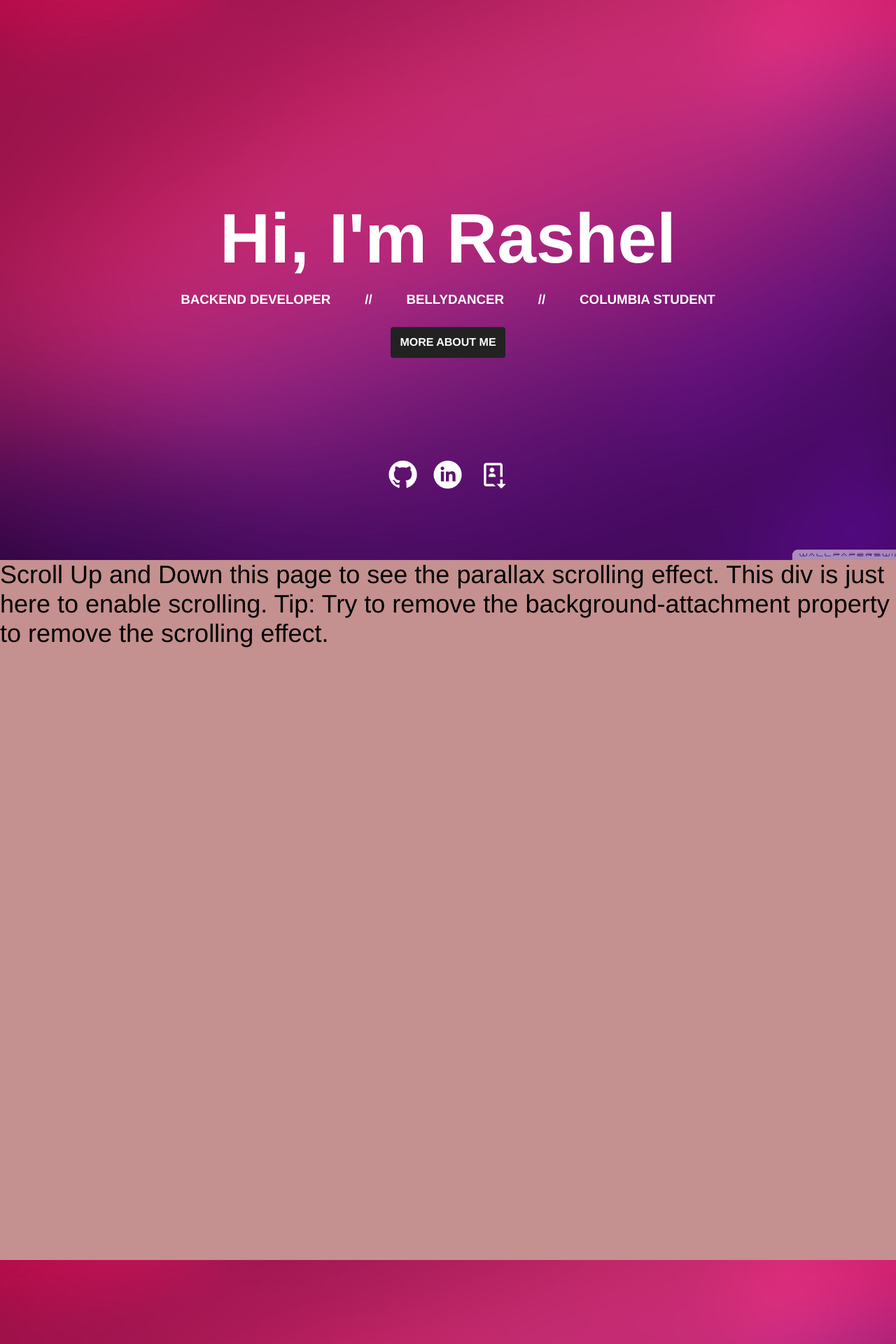
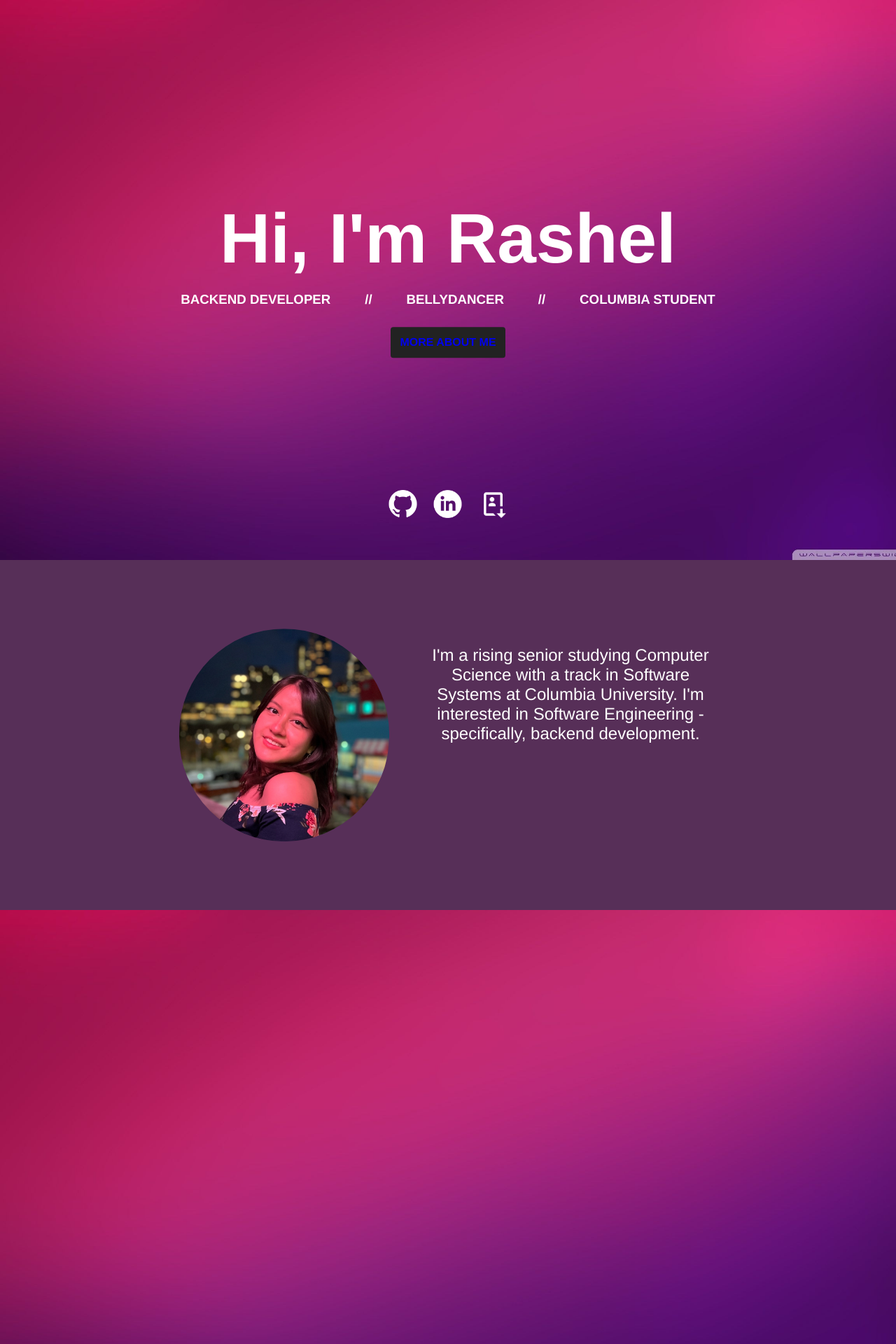
Before and after one commit to rashelrr/mlh-portfolio-project, a Flask app: page / in a window 1280 px wide. Shown: the top 1920 px of the page at 70% size. Run offline with Flask 2, Linux system fonts and the light colour scheme.

Commit message:
finished updating aboutme section

```diff
--- a/app/static/styles/main.css
+++ b/app/static/styles/main.css
@@ -1,5 +1,6 @@
 p, h1, h2, h3, h4, h5, h6, button {
     font-family: Helvetica, sans-serif;
+    color: white;
 }
 
 body {
@@ -15,21 +16,16 @@ body, html {
     height: 100%;
 }
 
+.parent {
+    position: relative;
+}
+
 .centered {
   position: absolute;
   top: 50%;
   left: 50%;
   transform: translate(-50%, -50%);
   text-align: center;
-  width: 80%;
-}
-
-.icons-centered {
-    position: absolute;
-    top: 85%;
-    left: 50%;
-    transform: translate(-50%, -50%);
-    text-align: center;
 }
 
 .parallax {
@@ -85,6 +81,20 @@ body, html {
     opacity: 1;
     right: 0;
 }
+
+a:visited {
+    text-decoration: none;
+    color: rgb(255, 255, 255);
+}
+
+img {
+    vertical-align: middle;
+}
+
+
+
+
+
 
 .nav-bar {
     width: 100%;
@@ -294,9 +304,10 @@ body, html {
     margin-top: -1px !important;
 }
 
-.roundedimg {
-    width: 25%;
-    border-radius: 100px;
+.rounded-img {
+    width: 300px;
+    border-radius: 200px;
+    margin: 0 50px 0 0;
 }
 
 .imgfade{
--- a/app/templates/test.html
+++ b/app/templates/test.html
@@ -7,23 +7,25 @@
 <body>
 
     <div class="parallax">
-        <div class="centered">
-            <h1 style="font-size:100px; font-weight:200px; color:white; margin-bottom: 10px;">Hi, I'm Rashel</h1>
-            <h3 style="color:white;">BACKEND DEVELOPER &ensp; &ensp; &ensp; // &ensp; &ensp; &ensp; BELLYDANCER &ensp; &ensp; &ensp; // &ensp; &ensp; &ensp; COLUMBIA STUDENT</h3>
-            <button class="buttonmore" style="margin-top: 10px;"><span><b>MORE ABOUT ME</b></span></button>
+        <div class="centered" style="width: 80%">
+            <h1 style="font-size:100px; font-weight:200px; margin-bottom: 10px;">Hi, I'm Rashel</h1>
+            <h3>BACKEND DEVELOPER &ensp; &ensp; &ensp; // &ensp; &ensp; &ensp; BELLYDANCER &ensp; &ensp; &ensp; // &ensp; &ensp; &ensp; COLUMBIA STUDENT</h3>
+            <button class="buttonmore" style="margin-top: 10px;"><a href="#about"><span><b>MORE ABOUT ME</b></span></a></button>
             <br><br><br><br><br>
         </div>
 
-        <div class="icons-centered contact">
+        <div class="centered contact" style="top: 90%">
             <a href="https://github.com/rashelrr"><img class="contactPic" src="../static/img/github.png" style="margin-right:10px"></a>
             <a href="https://www.linkedin.com/in/rashelrojas/"><img class="contactPic" src="../static/img/linkedin.png" style="margin-left:10px; margin-right: 10px;"></a>
             <img class="contactPic" src="../static/img/resume.png" style="margin-left:10px">
         </div>
     </div>
-    <div style="height:1000px;background-color:rgb(197, 144, 144);font-size:36px">
-        Scroll Up and Down this page to see the parallax scrolling effect.
-        This div is just here to enable scrolling.
-        Tip: Try to remove the background-attachment property to remove the scrolling effect.
+
+    <div id="about" class="parent" style="height:500px;background-color:rgb(87, 47, 88);">
+        <div class="centered" style="width: 60%">
+            <img align="left" class="rounded-img" src="../static/img/self_pic.JPG" >
+            <p style="font-size: 24px">{{about}}</p>
+        </div>
     </div>
 
     <div class="parallax"></div>
```
